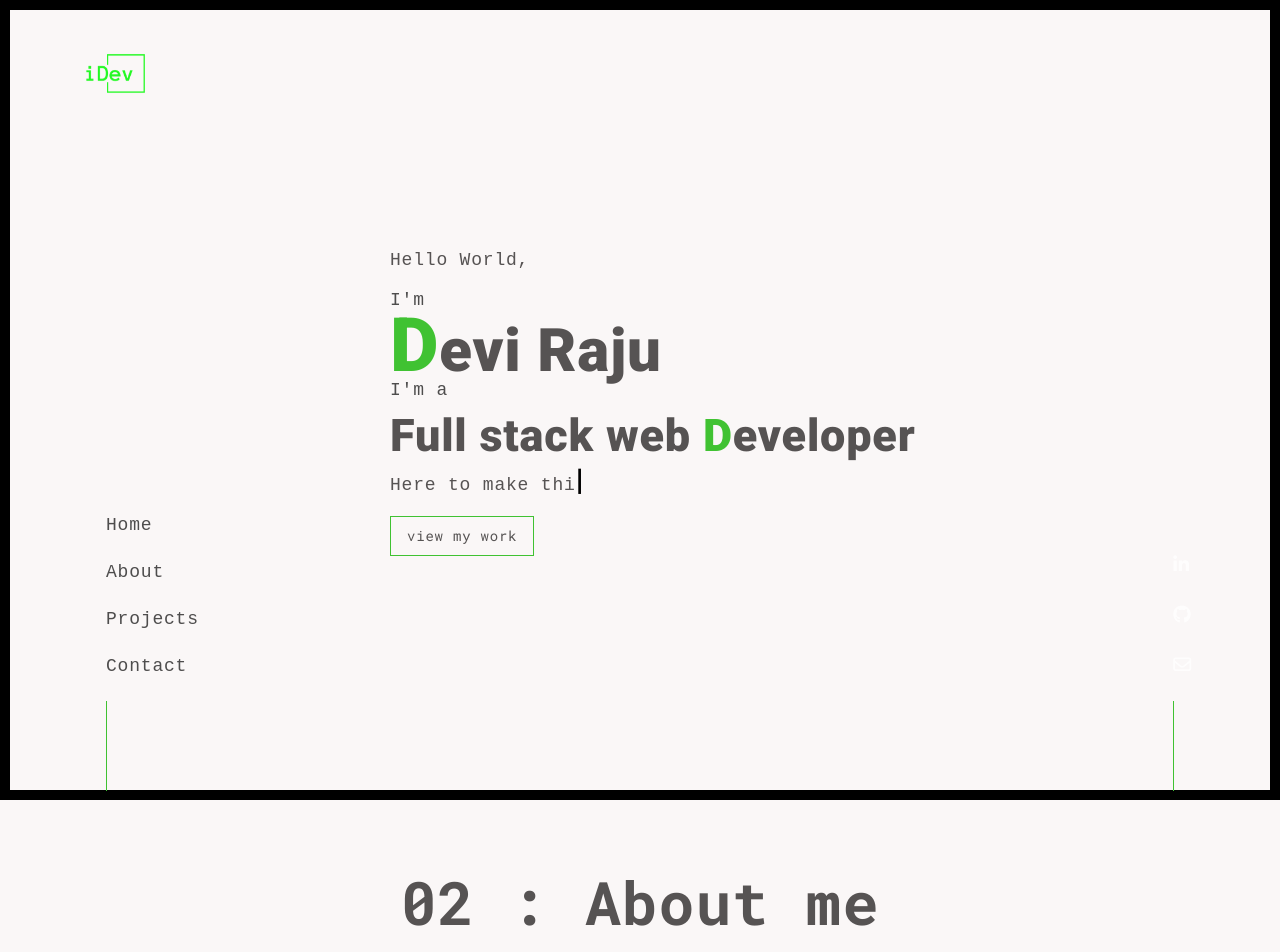
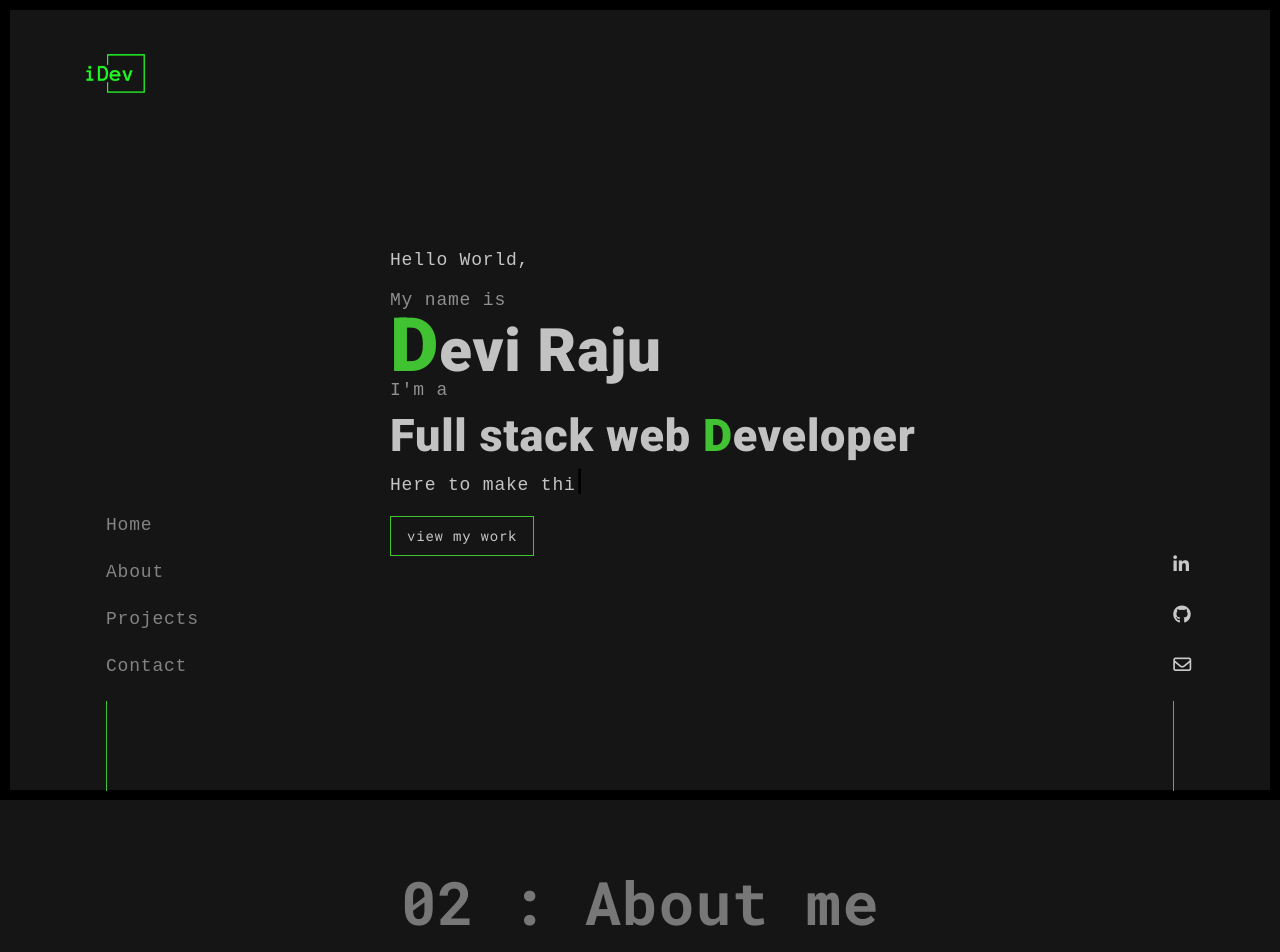
Before and after one commit to DeviRaju27/deviraju27.github.io, a plain HTML site: page index.html in a window 1280 px wide. Shown: the top 952 px of the page. Drawn offline with nearby package versions, Linux system fonts and the light colour scheme.

Commit message:
changes theme color

```diff
--- a/index.html
+++ b/index.html
@@ -91,7 +91,7 @@
             <div class="text-content">
               <h1>
                 <p class="text-header">Hello World,</p>
-                <p class="text-name-header">I'm  </p>
+                <p class="text-name-header">My name is </p>
                 <p class="text-name"><span>D</span>evi Raju</p>
                 <p class="text-title-header">I'm a </p>
                 <p class="text-title">Full stack web <span>D</span>eveloper</p>
--- a/main.css
+++ b/main.css
@@ -15,7 +15,7 @@ html {
 
 body {
   margin: 0;
-  background-color: #000;
+  /* background-color: #000; */
 
 }
 h1,p{
@@ -1318,7 +1318,7 @@ fieldset[disabled] .btn-default:hover {
 }
 
 .btn-primary {
-  color:  #565353;
+  color:  #ffffffbf;
   background-color: transparent;
   border-color: rgb(64 194 50)
 }
@@ -2673,7 +2673,7 @@ body {
 body.minimal {
   border: none;
   padding: 0;
-  background-color: rgba(249, 246, 246, 0.808);
+  background-color: #000000ea;
 }
 
 .hero-full-container h1 {
@@ -2867,7 +2867,7 @@ textarea {
   color:#565353;
 }
 .link-text {
-  color:#565353;
+  color:#24f922;
   font-weight: 500;
 }
 .link-text:hover {
--- a/main.responsive.css
+++ b/main.responsive.css
@@ -555,7 +555,7 @@ font-size: 20px;
   .text-header{
     font-family: monospace;
     font-size:18px;
-    color:#565353
+    color:#ffffffbf;
   }
 
   .text-name-header,
@@ -564,19 +564,19 @@ font-size: 20px;
     font-family: monospace;
     font-size:18px;
     margin-bottom: 20px;
-    color:#000000b0;
+    color:#ffffff85;
   }
 
   .text-name {
     font-family: 'Roboto';
     font-size:60px;
-    color:#565353;
+    color:#ffffffbd;
   }
 
   .text-title {
     font-family: 'Roboto';
     font-size:45px;
-    color:#565353;
+    color:#ffffffbd;
   }
 
   .text-name span,
@@ -593,19 +593,19 @@ font-size: 20px;
   .text-strings{
     font-family: monospace;
     font-size:18px;
-    color:#565353;
+    color:#ffffffbf;
   }
   .logo img{
     width: 75px;
   }
 
   .section-header{
-    color:#565353;
+    color:#ffffff6b;
     font-size: 60px;
     margin-bottom: 50px;
   }
   .section-about p{
-    color:#565353;
+    color:#ffffffab;
     font-size: 16px;
     text-align: center;
     font-weight: 500;
@@ -641,7 +641,7 @@ font-size: 20px;
   }
   .contact-content{
     font-size: 16px;
-    color:#565353;
+    color:#ffffffa6;
   }
 
   .white-text-container a:hover, .container-right-top a:hover  {
@@ -1550,7 +1550,7 @@ font-size: 20px;
 }
 .navbar-nav-links li a{
   font-size: 18px;
-  color:#000000b0;
+  color:#ffffff78;
   font-family: monospace;
   text-decoration: none;
 }
```
